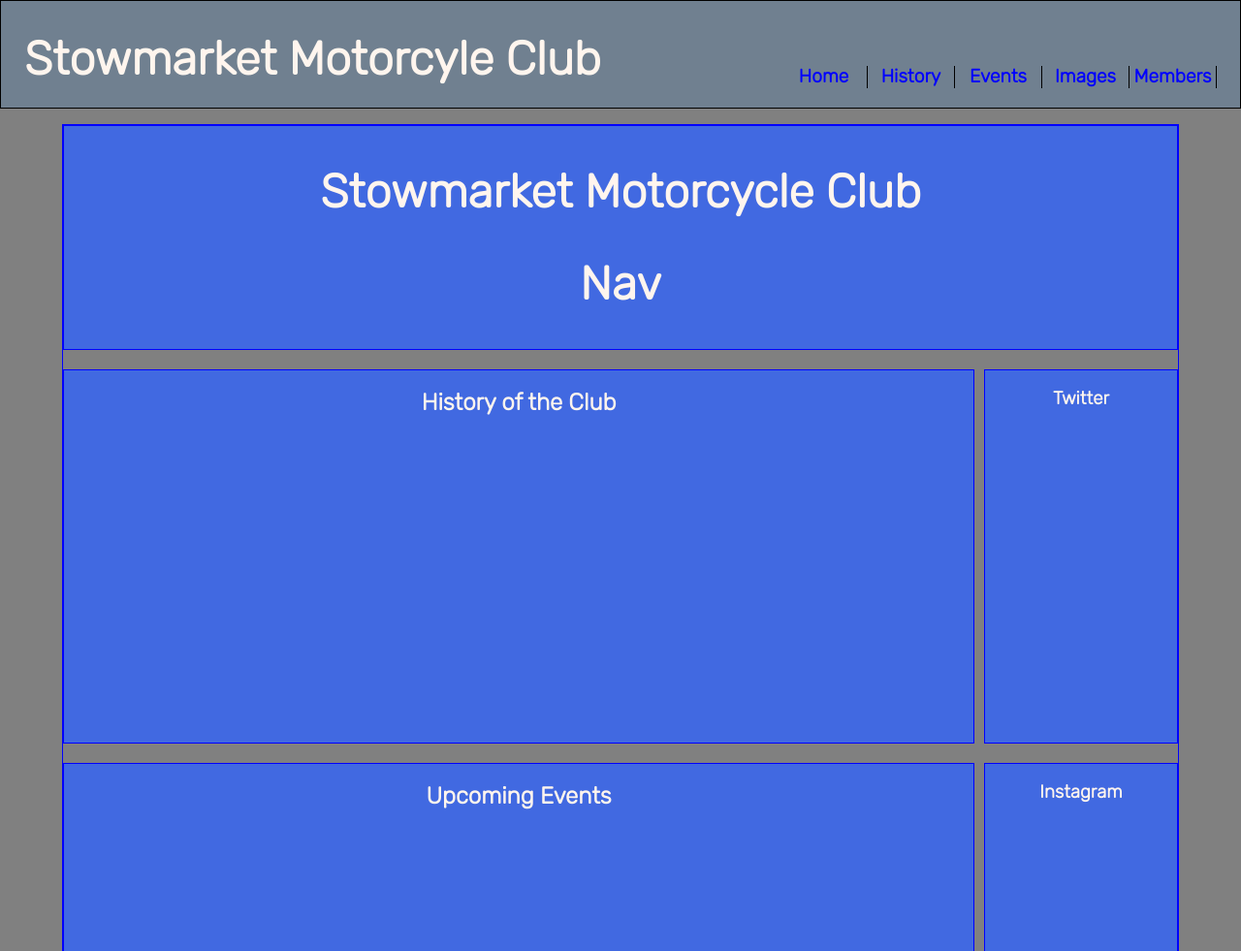
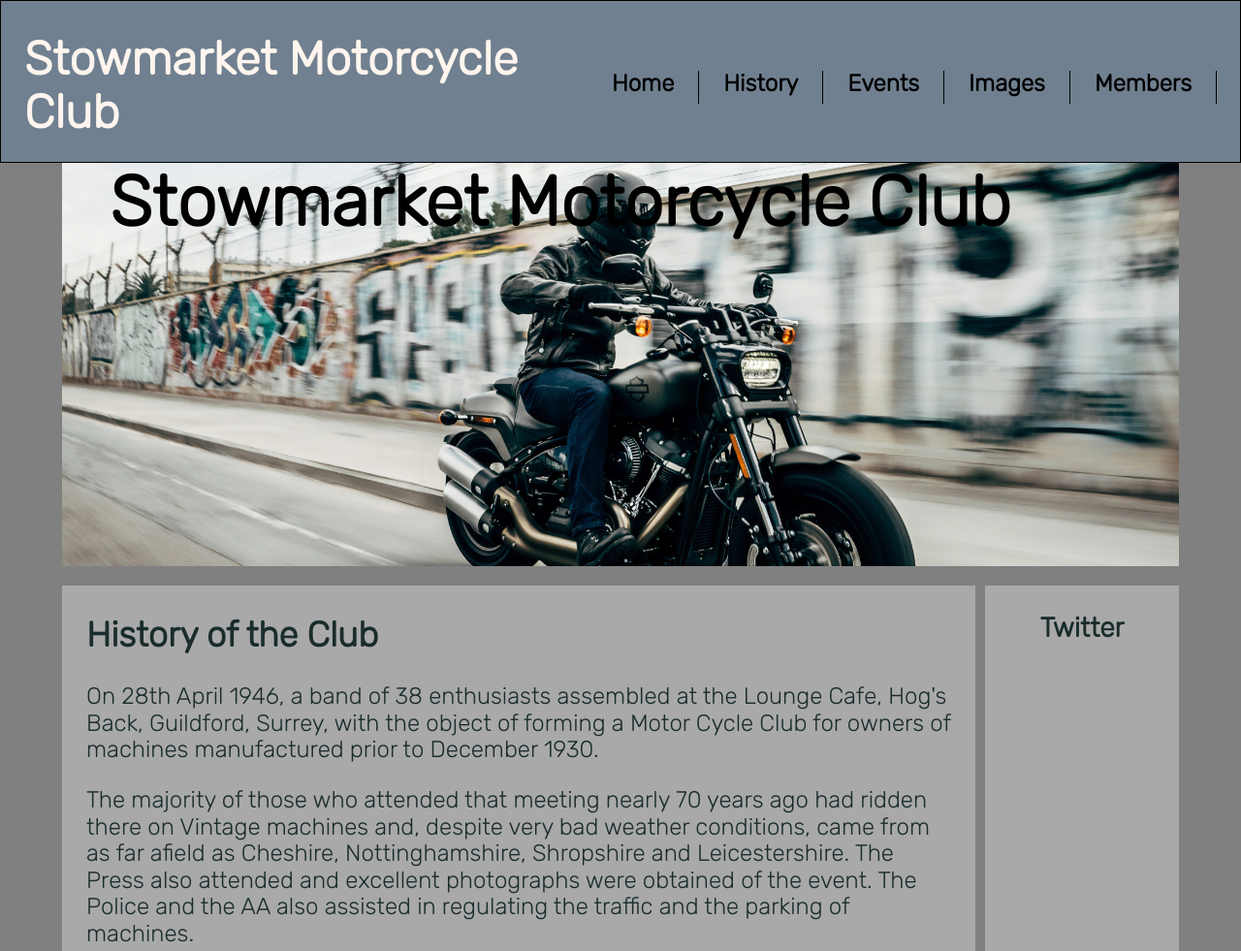
Before and after one commit to stevecarter932/club_website, a plain HTML site: page index.html in a window 1280 px wide. Shown: the top 981 px of the page at 97% size. Drawn offline with Linux system fonts and the light colour scheme.

Commit message:
menu and members section complete with grid and flex

```diff
--- a/css/mainstyles.css
+++ b/css/mainstyles.css
@@ -7,42 +7,45 @@ html {
   box-sizing: inherit;
 }
 
+/* general styles */
+
 html {
-  font-size: 16px;
+  font-size: 24px;
   background-color: grey;
   color: seashell;
-  text-align: center;
+  text-align: left;
   font-family: 'Rubik', sans-serif;
 }
 
 header {
   display: flex;
   justify-content: space-between;
-  border: 1px solid black; /*SCSC*/
+  border: 1px solid black;
   background-color: slategray;
   width: 100%;
-  padding: 0 1.5rem;
+  padding: 0 1rem;
   position: fixed;
   max-height: 7rem;
   z-index: 50;
 }
 
 header h1 {
-  font-size: 3rem;
+  font-size: 2rem;
 }
 
 /* main-nav which is inside the header */
 
 #main-nav {
   position: relative;
-  top: 3rem;
+  top: 2rem;
   display: flex;
   flex-wrap: nowrap;
 }
 
 #main-nav p {
-  font-size: 1.2rem;
+  font-size: 1.0rem;
   font-weight: bold;
+  text-align: center;
   min-width: 90px;
   max-height: 1.4rem;
   border-right: 1px solid black;
@@ -50,7 +53,7 @@ header h1 {
 }
 
 #main-nav a {
-  color: blue;
+  color: black;
   text-decoration: none;
 }
 
@@ -59,29 +62,40 @@ header h1 {
 main {
   width: 90%;
   margin: 0 auto;
-  border: 1px solid blue; /*SCSC*/
   position: relative;
-  top: 8rem;
+  top: 6rem;
   display: grid;
-  min-height: 1600px;
-  grid-template-columns: 1fr 200px; /* 200px is for the social media */
+  grid-template-columns: 1fr 200px; /* 200px is for the social media ?? */
   grid-template-rows: 3fr repeat(4, 5fr);
   grid-gap: 20px 10px;
 }
 
-#home, #history, #twitter, #events, #instagram, #images, #members {
-  background-color: royalblue; /*SCSC just to get borders while I work it out*/
-  border: 1px solid blue; /*SCSC just to get borders while I work it out*/
+p, h2, h3, h4 {
+  padding: 0 25px;
+  color: rgb(26, 44, 44);
+}
+
+h3 {
+  text-align: center;
+}
+
+#history, #twitter, #events, #instagram, #images, #members {
+  background-color: darkgrey;
 }
 
 /* home */
 #home {
-
   grid-column: 1 / -1;
+  background-image: url('../images/main_title.jpg');
+  background-size: cover;
+  background-repeat: no-repeat;
 }
 
 #home h2 {
   font-size: 3rem;
+  color: black;
+  text-align: left;
+  margin: 1rem;
 }
 
 /* ---- */
@@ -103,6 +117,7 @@ main {
 
 /* ---- */
 
+
 /* images */
 #images {
   grid-column: 1 / -1;
@@ -113,4 +128,17 @@ main {
 #members {
   grid-column: 1 / -1;
 }
+
+#members-flex-container {
+  display: flex;
+  justify-content: space-around;
+  flex-wrap: wrap;
+}
+
+.member-box {
+  border: 1px solid darkslategray;
+  margin: 1rem;
+  text-align: center;
+  flex-shrink: 1;
+}
 /* ---- */
--- a/index.html
+++ b/index.html
@@ -12,7 +12,7 @@
 
   <body>
     <header>
-      <h1>Stowmarket Motorcyle Club</h1>
+      <h1>Stowmarket Motorcycle Club</h1>
       <nav id="main-nav">
         <p><a href="#home">Home</a></p>
         <p><a href="#history">History</a></p>
@@ -23,16 +23,12 @@
     </header>
     <main>
       <section id="home">
-        <div id="home-img">
-          <h2>Stowmarket Motorcycle Club</h2>
-        </div>
-        <nav id="home-nav">
-          <h2>Nav</h2>
-        </nav>
+        <h2>Stowmarket Motorcycle Club</h2>
       </section>
-
       <section id="history">
         <h2>History of the Club</h2>
+        <p>On 28th April 1946, a band of 38 enthusiasts assembled at the Lounge Cafe, Hog's Back, Guildford, Surrey, with the object of forming a Motor Cycle Club for owners of machines manufactured prior to December 1930.</p>
+        <p>The majority of those who attended that meeting nearly 70 years ago had ridden there on Vintage machines and, despite very bad weather conditions, came from as far afield as Cheshire, Nottinghamshire, Shropshire and Leicestershire. The Press also attended and excellent photographs were obtained of the event. The Police and the AA also assisted in regulating the traffic and the parking of machines.</p>
       </section>
 
       <aside id="twitter">
@@ -40,7 +36,10 @@
       </aside>
 
       <section id="events">
-        <h2>Upcoming Events</h2>
+        <h2>Upcoming Events this Week</h2>
+        <div id="events-flex-container">
+
+        </div>
       </section>
 
       <aside id="instagram">
@@ -49,10 +48,30 @@
 
       <section id="images">
         <h2>Images</h2>
+        <div id="images-flex-container">
+
+        </div>
       </section>
 
       <section id="members">
         <h2>Club Members</h2>
+        <div id="members-flex-container">
+          <div class="member-box" id="staff-smith">
+            <h3>John Smith</h3>
+            <img src="images/club_members/smith.jpg" alt="John Smith, Club Secretary">
+            <h4>Club Secretary</h4>
+          </div>
+          <div class="member-box" id="staff-dolly">
+            <h3>Dolly Parton</h3>
+            <img src="images/club_members/dolly.jpg" alt="Dolly Parton, Finances">
+            <h4>Finance</h4>
+          </div>
+          <div class="member-box" id="staff-wiggam">
+            <h3>Chief Wiggam</h3>
+            <img src="images/club_members/wiggam.jpg" alt="Chief Wiggam, Security">
+            <h4>Security</h4>
+          </div>
+        </div>
       </section>
 
     </main>
```
Also changed, not shown: images/club_members/dolly.jpg (added), images/club_members/smith.jpg (added), images/club_members/wiggam.jpg (added), images/main_title.jpg (added), images/top_image.jpg (added).
